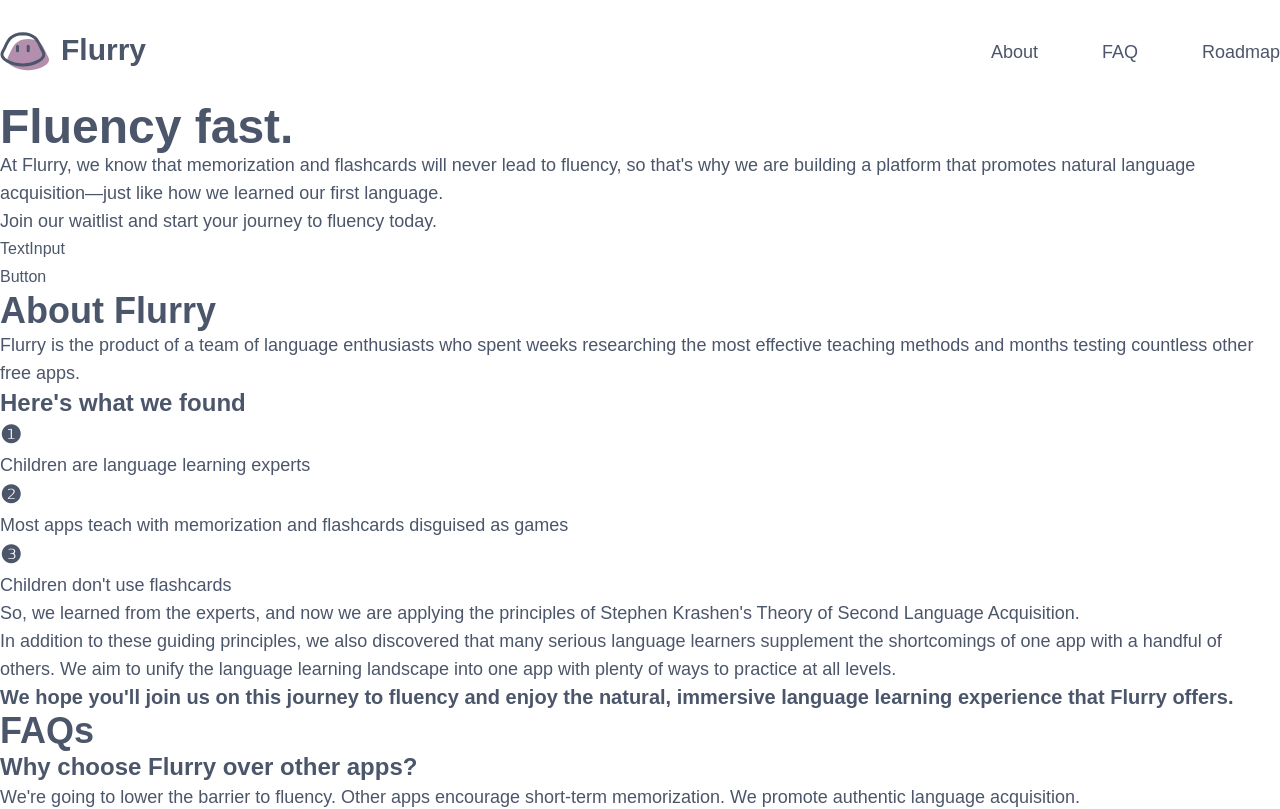
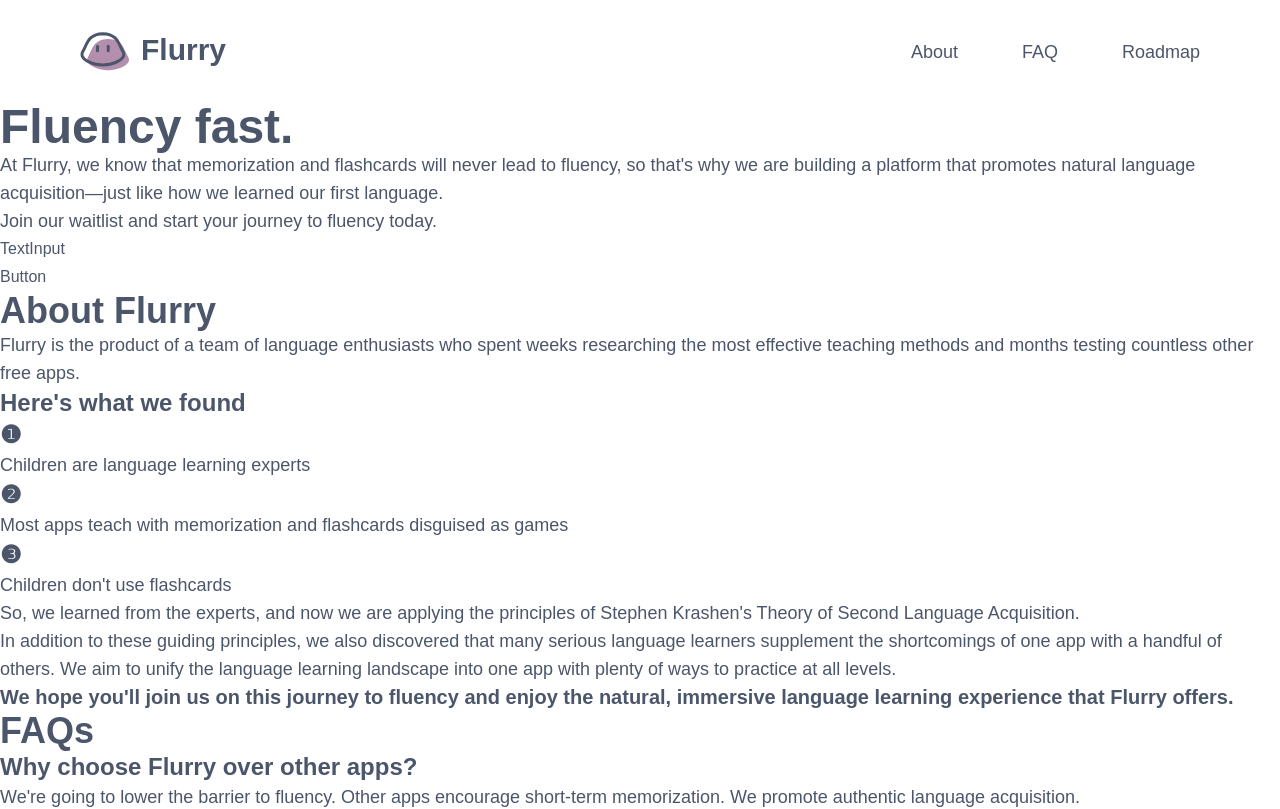
Before and after one commit to learnflurry/waitlist, a React (Create React App) app: page / in a window 1280 px wide. Shown: the top 809 px of the page. Built offline with nearby package versions, Linux system fonts and the light colour scheme; a web font is replaced by a local one.

Commit message:
updated config

```diff
--- a/tailwind.config.js
+++ b/tailwind.config.js
@@ -2,6 +2,23 @@
 module.exports = {
     content: ["./src/**/*.{js,jsx,ts,tsx}"],
     theme: {
+        screens: {
+            sm: "640px",
+            md: "768px",
+            lg: "1024px",
+            xl: "1280px",
+            "2xl": "1536px",
+        },
+        container: {
+            center: true,
+            padding: {
+                DEFAULT: "1rem",
+                sm: "2rem",
+                lg: "4rem",
+                xl: "5rem",
+                "2xl": "6rem",
+            },
+        },
         extend: {
             colors: {
                 "nord-black": "#4C566A",
```
